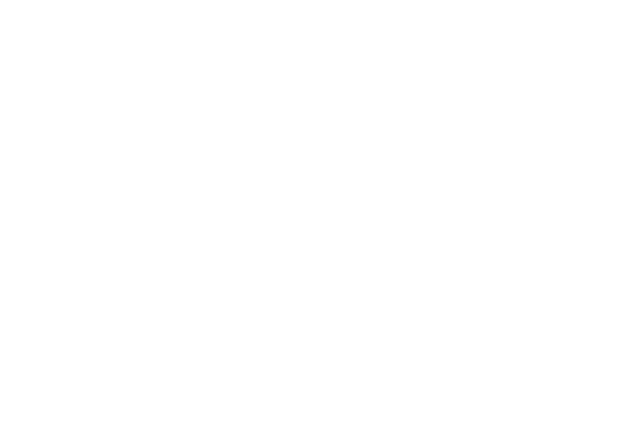
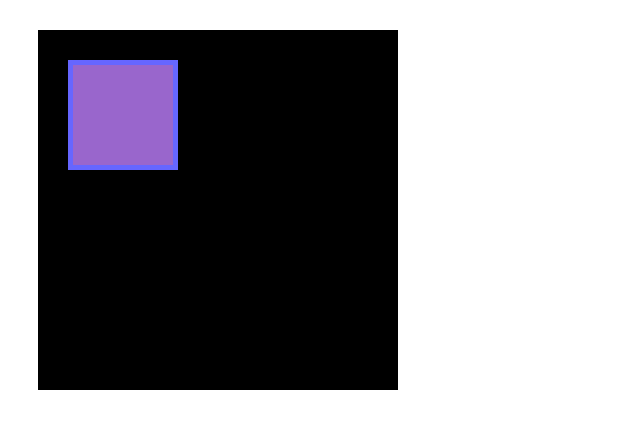
Before and after one commit to tomohito-tajima/HTML-CSS-2-9, a plain HTML site: page box.html in a window 1280 px wide. Shown: the whole page, without its empty margins (0-640 px from the left). Drawn offline with Linux system fonts and the light colour scheme.

Commit message:
Finish1-3 3章演習問題

```diff
--- a/box.css
+++ b/box.css
@@ -0,0 +1,15 @@
+.box1 {
+  width: 300px;
+  height: 300px;
+  background-color: #000000;
+  margin: 30px;
+  padding: 30px;
+}
+
+.box2 {
+  width: 100px;
+  height: 100px;
+  background-color: #9966cc;
+  /*  指定方法(box2の周囲すべてに枠線を設定する場合） */
+  border: 5px solid #6666ff;
+}
--- a/box.html
+++ b/box.html
@@ -6,7 +6,12 @@
     <link rel="stylesheet" href="box.css" />
 
   </head>
+
+
   <body>
-
+    <!-- box1用のdiv -->
+    <div class="box1">
+      <div class="box2"></div>
+    </div>
   </body>
 </html>
```
Lines whose indentation alone changed are shown as unchanged.
